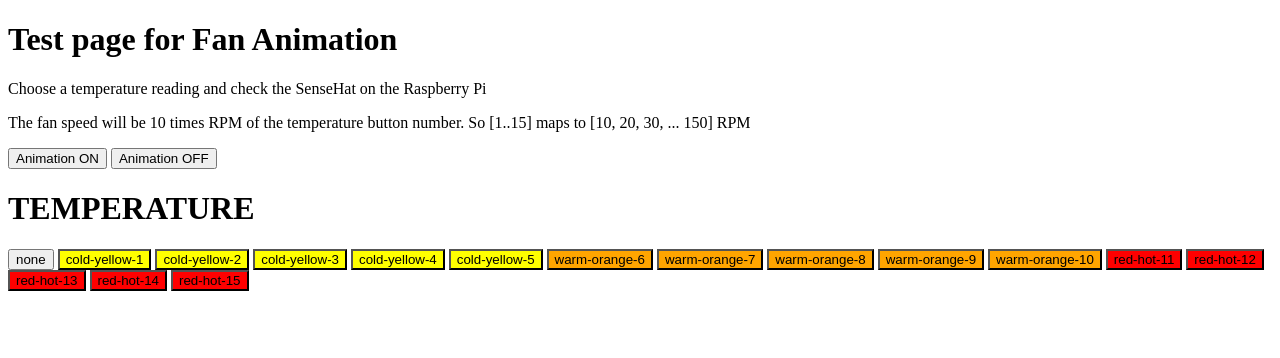
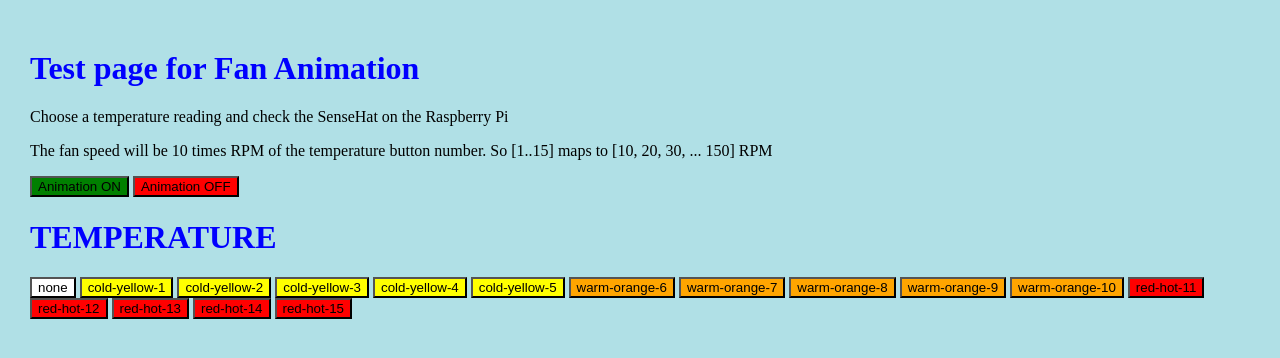
Before and after one commit to steveko99/projects, a Flask app: page / in a window 1280 px wide. Shown: the top 358 px of the page. Run offline with Flask 2, Linux system fonts and the light colour scheme.

Commit message:
updated styles

```diff
--- a/RaspberryPi/fan_simulator/fsim/static/style.css
+++ b/RaspberryPi/fan_simulator/fsim/static/style.css
@@ -1,15 +1,46 @@
-.btn_temp {
+body
+{
+    background-color: powderblue;
+    margin-top:50px;
+    margin-left:30px;
+    margin-right:30px;
+}
+
+h1 {
+    color: blue;
+}
+
+p {
+    color: black;
+    font-size: 20;
+}
+
+#btn_on {
     font-size: 18;
+    background-color: green;
+}
+
+#btn_off {
+    font-size: 18;
+    background-color: red;
+}
+
+#btn_temp0 {
+    font-size: 16;
+    background-color: white;
 }
 
 .cold {
+    font-size: 16;
     background-color: yellow;
 }
 
 .warm {
+    font-size: 16;
     background-color: orange;
 }
 
 .hot  {
+    font-size: 16;
     background-color: red;
 }
```
